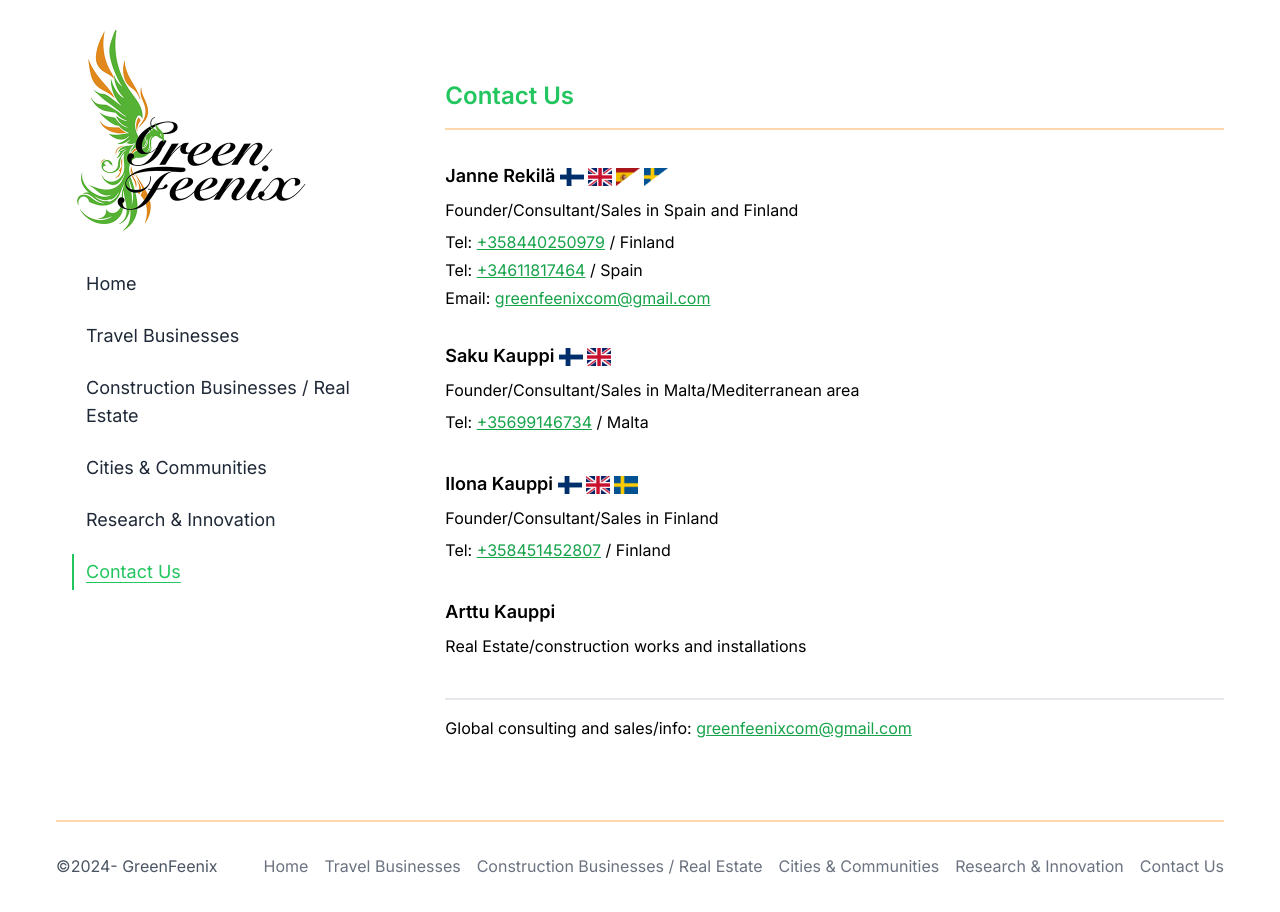
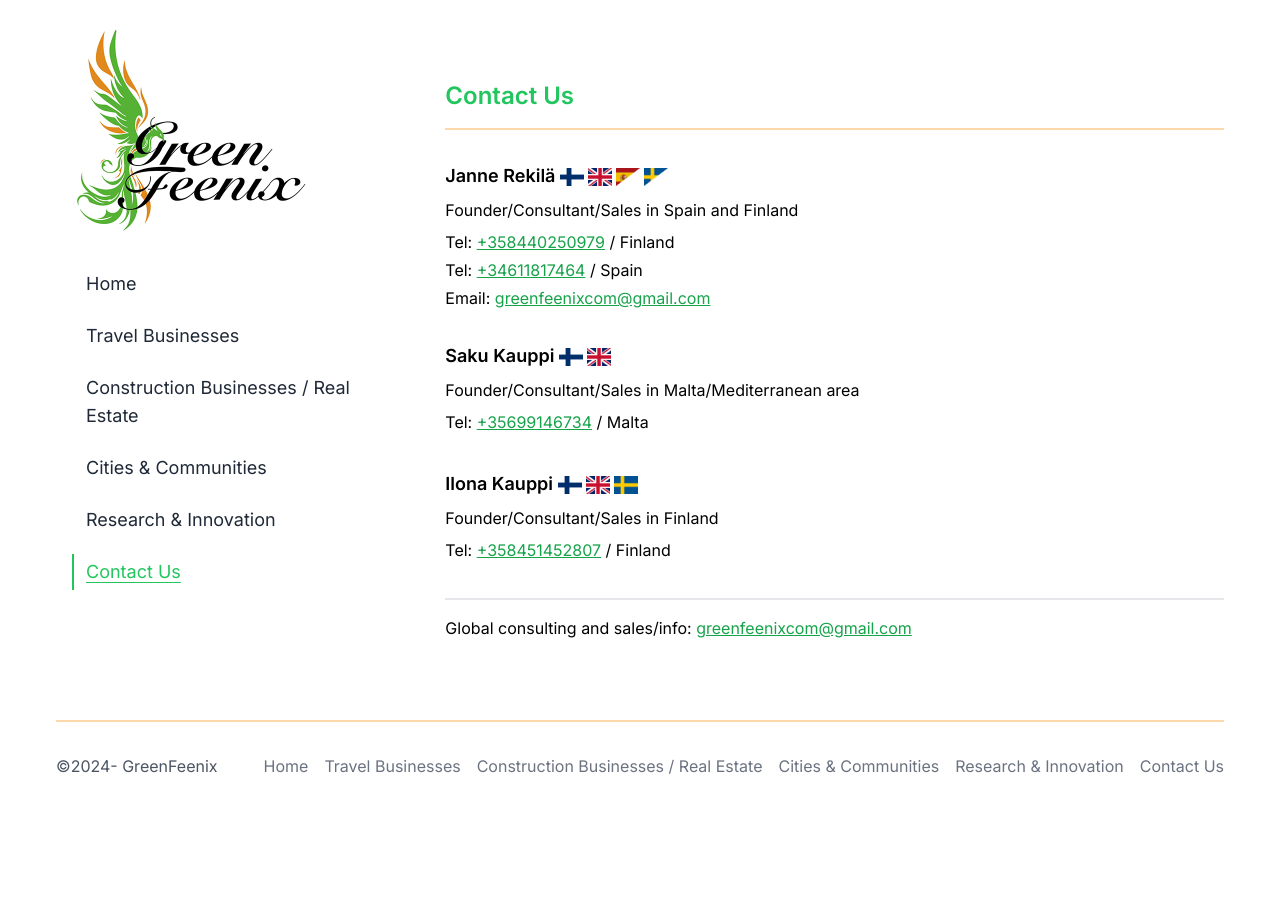
Before and after one commit to itsnibsi/greenfeenix, a Next.js app: page /contact in a window 1280 px wide. Shown: the top 912 px of the page. After the commit the page ends 874 px from the top, so only its background shows below. Built offline with nearby package versions, Linux system fonts and the light colour scheme.

Commit message:
remove arttu
Signed-off-by: Nico Hämäläinen <nibsivaan@gmail.com>

```diff
--- a/app/contact/page.tsx
+++ b/app/contact/page.tsx
@@ -55,10 +55,10 @@
       },
     ],
   },
-  {
-    name: "Arttu Kauppi",
-    jobTitle: "Real Estate/construction works and installations",
-  },
+  // {
+  //   name: "Arttu Kauppi",
+  //   jobTitle: "Real Estate/construction works and installations",
+  // },
 ];
 
 const spokenLanguageStringToHumanReadable = (langString: string): string => {
```
